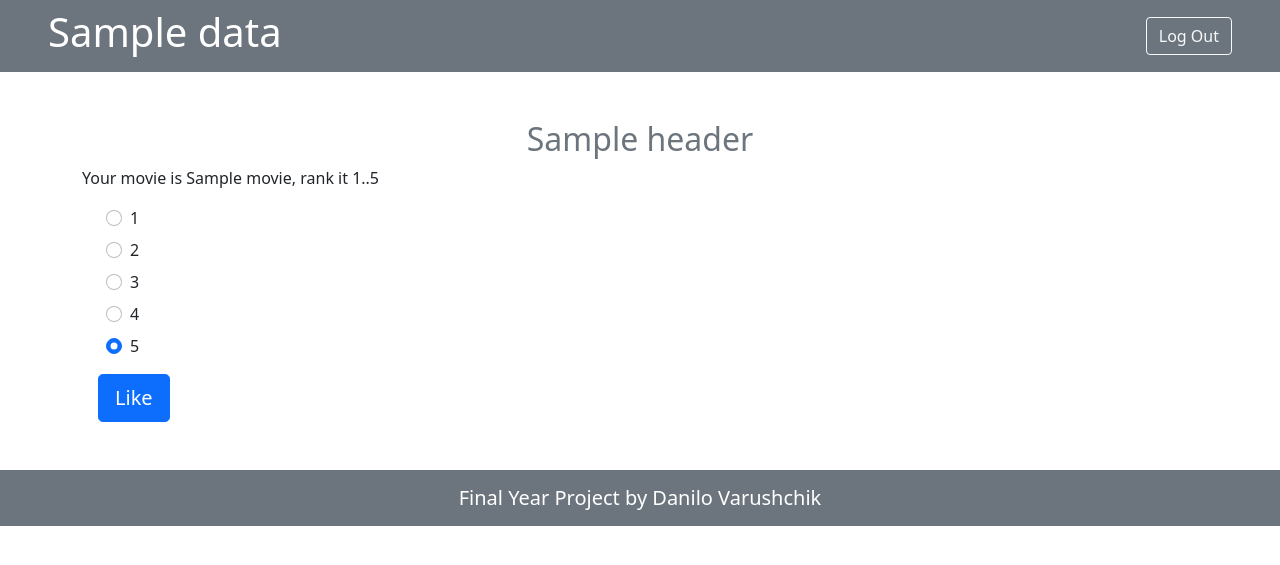
After one commit to danilovarUA/UNICProject, a Flask app: template templates/like.html in a window 1280 px wide. The commit adds this page. Shown: the top 565 px of the page. Run offline with Flask 3, Linux system fonts and the light colour scheme; the template is opened without the code that fills it: most values are stand-ins (such as "Sample title", 1, 10 or a date in 2020).

Commit message:
like functionality added

```diff
--- a/Database.py
+++ b/Database.py
@@ -12,7 +12,7 @@ class Database:
     connection = None
     cursor = None
 
-    def __init__(self, debug=False):
+    def __init__(self, debug=True):
         self.debug = debug
         self.connection = sqlite3.connect(DATABASE_NAME, check_same_thread=False)
         self.connection.create_function("REGEXP", 2, regexp)
@@ -82,5 +82,5 @@ if __name__ == "__main__":
 
     # movie search test
     db = Database()
-    res = db.select({"name": 'T/*'}, 'movie')
+    res = db.select({"name": '^$'}, 'movie')
     print(res)
--- a/Main.py
+++ b/Main.py
@@ -67,22 +67,45 @@ def check_and_go(page_name, additional_data=None):
         return redirect(url_for('login', error=error))
 
 
-@app.route('/search', methods=['GET', 'POST'])
-def search():
+def get_current_user():
     email = request.cookies.get('email')
     password = request.cookies.get("password")
     _, data = db.select({"email": "^" + email + "$", "password": "^" + password + "$"}, 'user')
     try:
-        top_up_data = {"person_name": data[0][3]}
+        return data[0]
     except IndexError:
-        top_up_data = {}
+        return None
+
+
+@app.route('/search', methods=['GET', 'POST'])
+def search():
+    user = get_current_user()
+    top_up_data = {}
+    if user is not None:
+        top_up_data = {"person_name": user[3]}
+    if "rank" in request.form:
+        _, data = db.select({"name": request.form["movie"]}, "movie")
+        movie_id = data[0][0]
+        user_id = get_current_user()[0]
+        db.insert({"movie_id": movie_id, "user_id": user_id, "rating": request.form["rank"]}, "rating")
+        top_up_data.update({"message": "Your like {} for movie {} was added".format(request.form["rank"],
+                                                                                    request.form["movie"])})
     return check_and_go("search", top_up_data)
 
 
 @app.route('/results', methods=['GET', 'POST'])
 def results():
+    top_up_data = {}
+    _, data = db.select({"name": '^{}$'.format(request.form["search_string"])}, 'movie')
+    print(data)
+    top_up_data.update({"movies": data})
+    return check_and_go("results", top_up_data)
 
-    return check_and_go("results")
+
+@app.route('/like', methods=['GET', 'POST'])
+def like():
+    top_up_data = {"movie": request.form["movie"]}
+    return check_and_go("like", top_up_data)
 
 
 app.run(host=IP_ADDRESS, port=PORT)
--- a/PageValues.py
+++ b/PageValues.py
@@ -6,7 +6,9 @@ pages = {"login": {"url": "login.html",
          "search": {"url": "search.html",
                     "header": "Search Page"},
          "results": {"url": "results.html",
-                     "header": "Results Page"}}
+                     "header": "Results Page"},
+         "like": {"url": "like.html",
+                     "header": "Like Page"}}
 
 for page_name in pages:
     pages[page_name].update(default_values)
--- /dev/null
+++ b/templates/like.html
@@ -0,0 +1,41 @@
+{% extends 'base.html' %}
+{% block main %}
+Your movie is {{data.movie}}, rank it 1..5
+<form class="m-3" action="/search" method="POST">
+
+  <div class="form-check m-2">
+  <input class="form-check-input" type="radio" name="rank" id="r1" value="1" checked>
+  <label class="form-check-label" for="r1">
+    1
+  </label>
+</div>
+  <div class="form-check m-2">
+  <input class="form-check-input" type="radio" name="rank" id="r2" value="2" checked>
+  <label class="form-check-label" for="r2">
+    2
+  </label>
+</div>
+  <div class="form-check m-2">
+  <input class="form-check-input" type="radio" name="rank" id="r3" id="exampleRadios1" value="3" checked>
+  <label class="form-check-label" for="r3">
+    3
+  </label>
+</div>
+  <div class="form-check m-2">
+  <input class="form-check-input" type="radio" name="rank" id="r4" value="4" checked>
+  <label class="form-check-label" for="r4">
+    4
+  </label>
+</div>
+  <div class="form-check m-2">
+  <input class="form-check-input" type="radio" name="rank" id="r5" value="5" checked>
+  <label class="form-check-label" for="r5">
+    5
+  </label>
+</div>
+  <div class="my-3">
+    <button type="submit" name="submit" class="btn btn-primary btn-lg btn-block">Like</button>
+  </div>
+  <input type="hidden" name="movie" value="{{data.movie}}">
+</form>
+{% endblock %}
--- a/templates/search.html
+++ b/templates/search.html
@@ -1,7 +1,7 @@
 {% extends 'base.html' %}
 {% block main %}
   <h3 class="m-3">Welcome {{data.person_name}}🤗! Let's find a movie you watched</h3>
-
+  <p class=" text-warning m-3"><b>{{data.message}}</b></p>
 <form action="/results" method="POST">
   <div class="form-group m-3">
     <input type="text" name="search_string" class="form-control" id="exampleInputEmail1" aria-describedby="emailHelp" placeholder="Movie name">
```
Also changed, not shown: templates/results.html (+14 -2 lines).
